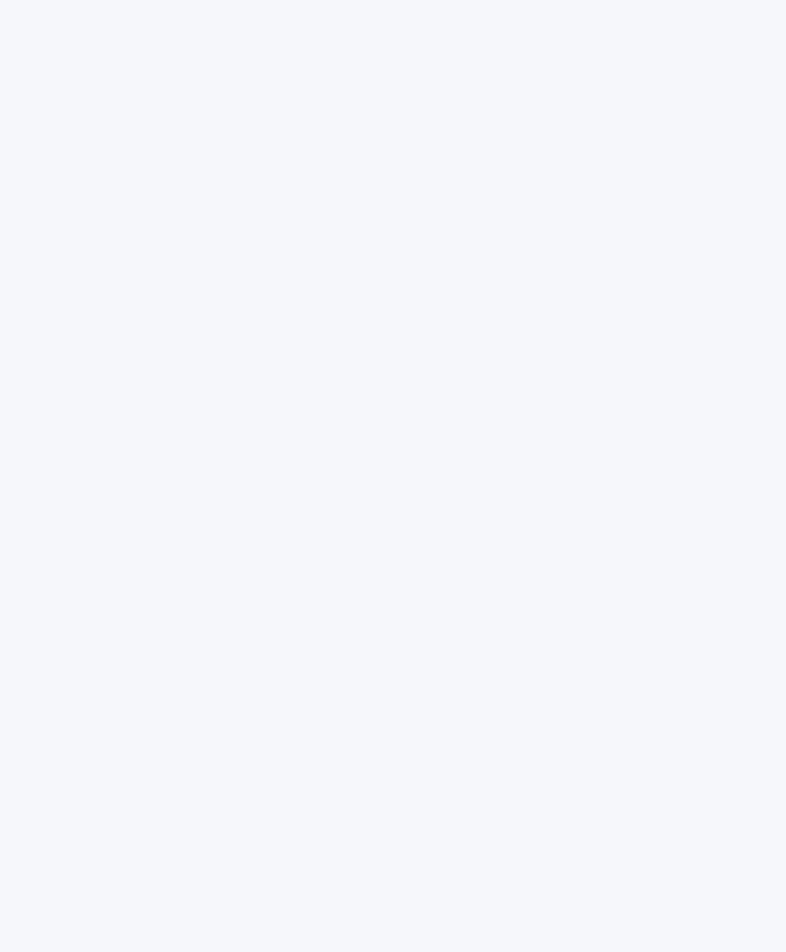
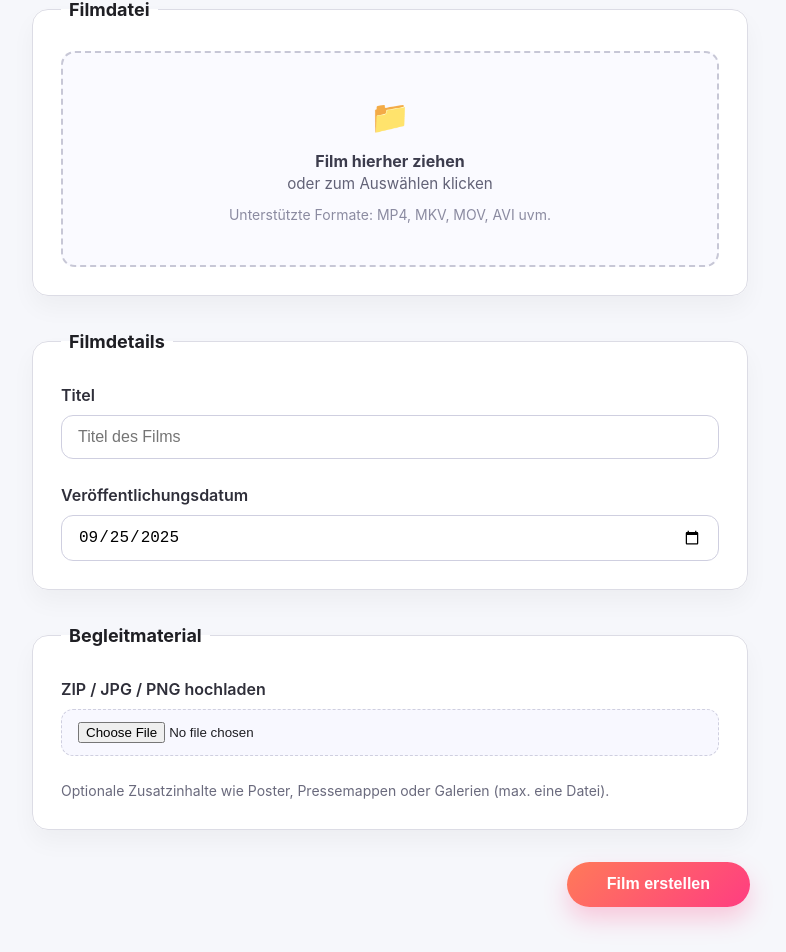
Before and after one commit to Amnoises/mediacenter-web, a Vue app: page /movies/new in a window 1280 px wide. Shown: the part 264-1216 px from the top of the page, without its empty margins (250-1036 px from the left). Before the commit the page ends 800 px from the top, so only its background shows below. Built offline with nearby package versions, Linux system fonts and the light colour scheme.

Commit message:
Add movie creation view with upload form

```diff
--- a/src/router/index.ts
+++ b/src/router/index.ts
@@ -234,6 +234,11 @@ const router = createRouter({
       component: () => import('../views/MoviesView.vue'),
     },
     {
+      path: '/movies/new',
+      name: 'movies-create',
+      component: () => import('../views/CreateMovieView.vue'),
+    },
+    {
       path: '/bilder',
       name: 'bilder',
       component: () => import('../views/BilderView.vue'),
--- /dev/null
+++ b/src/views/CreateMovieView.vue
@@ -0,0 +1,298 @@
+<template>
+  <section class="create-movie">
+    <header class="page-header">
+      <h1>Neuen Film hinzufügen</h1>
+      <p>Ziehe die Videodatei hinein, ergänze die Details und lade begleitende Materialien hoch.</p>
+    </header>
+
+    <form class="form" @submit.prevent="handleSubmit">
+      <fieldset class="form-section" aria-describedby="video-help">
+        <legend>Filmdatei</legend>
+        <div
+          class="dropzone"
+          :class="{ 'dropzone--active': isDraggingVideo }"
+          @dragenter.prevent="onVideoDragEnter"
+          @dragover.prevent="onVideoDragEnter"
+          @dragleave.prevent="onVideoDragLeave"
+          @drop.prevent="onVideoDrop"
+        >
+          <input
+            id="video-upload"
+            type="file"
+            accept="video/*"
+            class="dropzone__input"
+            @change="onVideoInputChange"
+          />
+
+          <label class="dropzone__content" for="video-upload">
+            <span class="dropzone__icon" aria-hidden="true">📁</span>
+            <span class="dropzone__text">
+              <strong>Film hierher ziehen</strong>
+              <span>oder zum Auswählen klicken</span>
+            </span>
+            <span class="dropzone__hint" id="video-help">Unterstützte Formate: MP4, MKV, MOV, AVI uvm.</span>
+            <span v-if="videoFile" class="dropzone__file">Ausgewählt: {{ videoFile.name }}</span>
+          </label>
+        </div>
+      </fieldset>
+
+      <fieldset class="form-section">
+        <legend>Filmdetails</legend>
+        <label class="form-control">
+          <span>Titel</span>
+          <input v-model="title" type="text" name="title" required placeholder="Titel des Films" />
+        </label>
+
+        <label class="form-control">
+          <span>Veröffentlichungsdatum</span>
+          <input v-model="releaseDate" type="date" name="releaseDate" required />
+        </label>
+      </fieldset>
+
+      <fieldset class="form-section" aria-describedby="assets-help">
+        <legend>Begleitmaterial</legend>
+        <label class="form-control form-control--file" for="asset-upload">
+          <span>ZIP / JPG / PNG hochladen</span>
+          <input
+            id="asset-upload"
+            type="file"
+            accept=".zip,image/jpeg,image/png"
+            @change="onAssetInputChange"
+          />
+        </label>
+        <p id="assets-help" class="helper-text">
+          Optionale Zusatzinhalte wie Poster, Pressemappen oder Galerien (max. eine Datei).
+        </p>
+        <p v-if="assetFile" class="helper-text helper-text--file">Ausgewählt: {{ assetFile.name }}</p>
+      </fieldset>
+
+      <div class="form-actions">
+        <button type="submit" class="submit-button">Film erstellen</button>
+      </div>
+    </form>
+  </section>
+</template>
+
+<script setup lang="ts">
+import { ref } from 'vue'
+
+import { useRouter } from '../router'
+
+const router = useRouter()
+
+const title = ref('')
+const releaseDate = ref(new Date().toISOString().split('T')[0])
+const videoFile = ref<File | null>(null)
+const assetFile = ref<File | null>(null)
+const isDraggingVideo = ref(false)
+
+const onVideoDragEnter = () => {
+  isDraggingVideo.value = true
+}
+
+const onVideoDragLeave = (event: DragEvent) => {
+  const currentTarget = event.currentTarget as HTMLElement | null
+  const relatedTarget = event.relatedTarget
+
+  if (currentTarget && relatedTarget instanceof Node && currentTarget.contains(relatedTarget)) {
+    return
+  }
+
+  isDraggingVideo.value = false
+}
+
+const onVideoDrop = (event: DragEvent) => {
+  const files = event.dataTransfer?.files
+  isDraggingVideo.value = false
+
+  if (files && files.length > 0) {
+    videoFile.value = files[0]
+  }
+}
+
+const onVideoInputChange = (event: Event) => {
+  const target = event.target as HTMLInputElement
+  videoFile.value = target.files && target.files[0] ? target.files[0] : null
+}
+
+const onAssetInputChange = (event: Event) => {
+  const target = event.target as HTMLInputElement
+  assetFile.value = target.files && target.files[0] ? target.files[0] : null
+}
+
+const handleSubmit = () => {
+  const formData = {
+    title: title.value,
+    releaseDate: releaseDate.value,
+    videoFile: videoFile.value?.name ?? null,
+    assetFile: assetFile.value?.name ?? null,
+  }
+
+  console.log('Film erstellen', formData)
+  router.push('/movies')
+}
+</script>
+
+<style scoped>
+.create-movie {
+  max-width: 720px;
+  margin: 0 auto;
+  padding: 3rem 1.5rem 4rem;
+  display: grid;
+  gap: 2.5rem;
+}
+
+.page-header h1 {
+  font-size: 2.25rem;
+  margin-bottom: 0.5rem;
+}
+
+.page-header p {
+  margin: 0;
+  color: #4b4b57;
+  line-height: 1.5;
+}
+
+.form {
+  display: grid;
+  gap: 2rem;
+}
+
+.form-section {
+  border: 1px solid #dcdce5;
+  border-radius: 16px;
+  padding: 1.75rem;
+  display: grid;
+  gap: 1.5rem;
+  background: #ffffff;
+  box-shadow: 0 12px 24px rgba(31, 31, 36, 0.04);
+}
+
+.form-section legend {
+  font-weight: 700;
+  font-size: 1.125rem;
+  padding: 0 0.5rem;
+}
+
+.dropzone {
+  position: relative;
+  border: 2px dashed #c7c7d6;
+  border-radius: 14px;
+  padding: 2.5rem 1.5rem;
+  text-align: center;
+  background: #fafaff;
+  transition: border-color 0.2s ease, background 0.2s ease;
+}
+
+.dropzone--active {
+  border-color: #6c5ce7;
+  background: rgba(108, 92, 231, 0.08);
+}
+
+.dropzone__input {
+  position: absolute;
+  inset: 0;
+  opacity: 0;
+  cursor: pointer;
+}
+
+.dropzone__content {
+  display: grid;
+  gap: 0.5rem;
+  justify-items: center;
+  color: #3c3c4d;
+  cursor: pointer;
+}
+
+.dropzone__icon {
+  font-size: 2rem;
+}
+
+.dropzone__text span {
+  display: block;
+  font-size: 0.95rem;
+  color: #626277;
+}
+
+.dropzone__hint {
+  font-size: 0.875rem;
+  color: #8b8ba1;
+}
+
+.dropzone__file {
+  font-size: 0.9rem;
+  color: #2f2f3a;
+}
+
+.form-control {
+  display: grid;
+  gap: 0.5rem;
+}
+
+.form-control span {
+  font-weight: 600;
+  color: #2f2f3a;
+}
+
+.form-control input[type='text'],
+.form-control input[type='date'] {
+  padding: 0.75rem 1rem;
+  border-radius: 12px;
+  border: 1px solid #cfcfe0;
+  font-size: 1rem;
+  transition: border-color 0.2s ease, box-shadow 0.2s ease;
+}
+
+.form-control input[type='text']:focus,
+.form-control input[type='date']:focus {
+  border-color: #6c5ce7;
+  box-shadow: 0 0 0 3px rgba(108, 92, 231, 0.15);
+  outline: none;
+}
+
+.form-control--file input[type='file'] {
+  padding: 0.75rem 1rem;
+  border-radius: 12px;
+  border: 1px dashed #cfcfe0;
+  background: #f8f8ff;
+}
+
+.helper-text {
+  margin: 0;
+  font-size: 0.875rem;
+  color: #6a6a7d;
+}
+
+.helper-text--file {
+  color: #2f2f3a;
+}
+
+.form-actions {
+  display: flex;
+  justify-content: flex-end;
+}
+
+.submit-button {
+  padding: 0.85rem 2.5rem;
+  border: none;
+  border-radius: 999px;
+  font-size: 1rem;
+  font-weight: 600;
+  color: #ffffff;
+  background: linear-gradient(135deg, #ff7a59, #ff3d81);
+  cursor: pointer;
+  box-shadow: 0 0.75rem 1.5rem rgba(255, 61, 129, 0.25);
+  transition: transform 0.2s ease, box-shadow 0.2s ease;
+}
+
+.submit-button:hover,
+.submit-button:focus-visible {
+  transform: translateY(-1px);
+  box-shadow: 0 1rem 2rem rgba(255, 61, 129, 0.35);
+}
+
+.submit-button:focus-visible {
+  outline: 2px solid #ffffff;
+  outline-offset: 3px;
+}
+</style>
--- a/src/views/MoviesView.vue
+++ b/src/views/MoviesView.vue
@@ -7,17 +7,14 @@
 </template>
 
 <script setup lang="ts">
-import FloatingActionButton from '../components/FloatingActionButton.vue';
+import FloatingActionButton from '../components/FloatingActionButton.vue'
+import { useRouter } from '../router'
+
+const router = useRouter()
 
 const createMovie = () => {
-  const newMovie = {
-    id: Date.now(),
-    title: 'Neuer Film',
-    createdAt: new Date().toISOString(),
-  };
-
-  console.log('Neues Film-Objekt erstellt:', newMovie);
-};
+  router.push('/movies/new')
+}
 </script>
 
 <style scoped>
```
